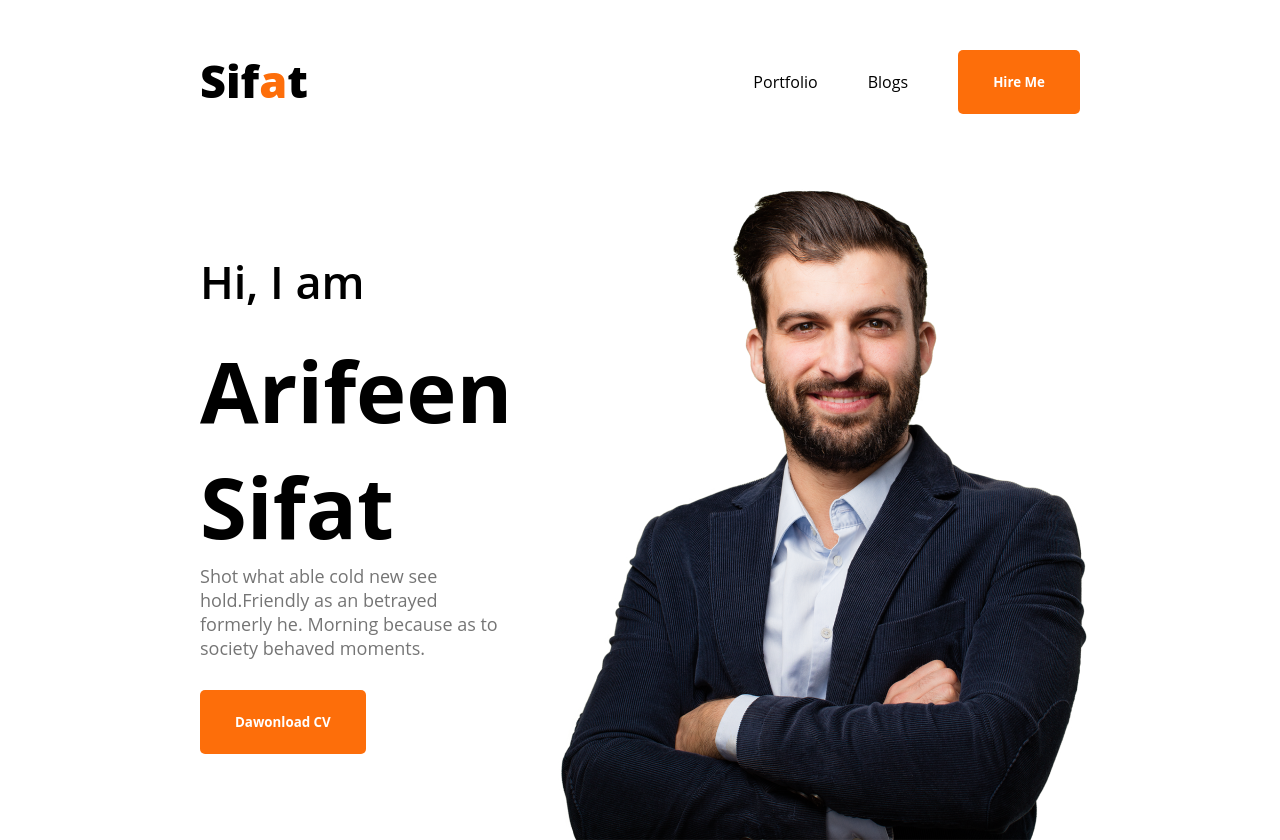
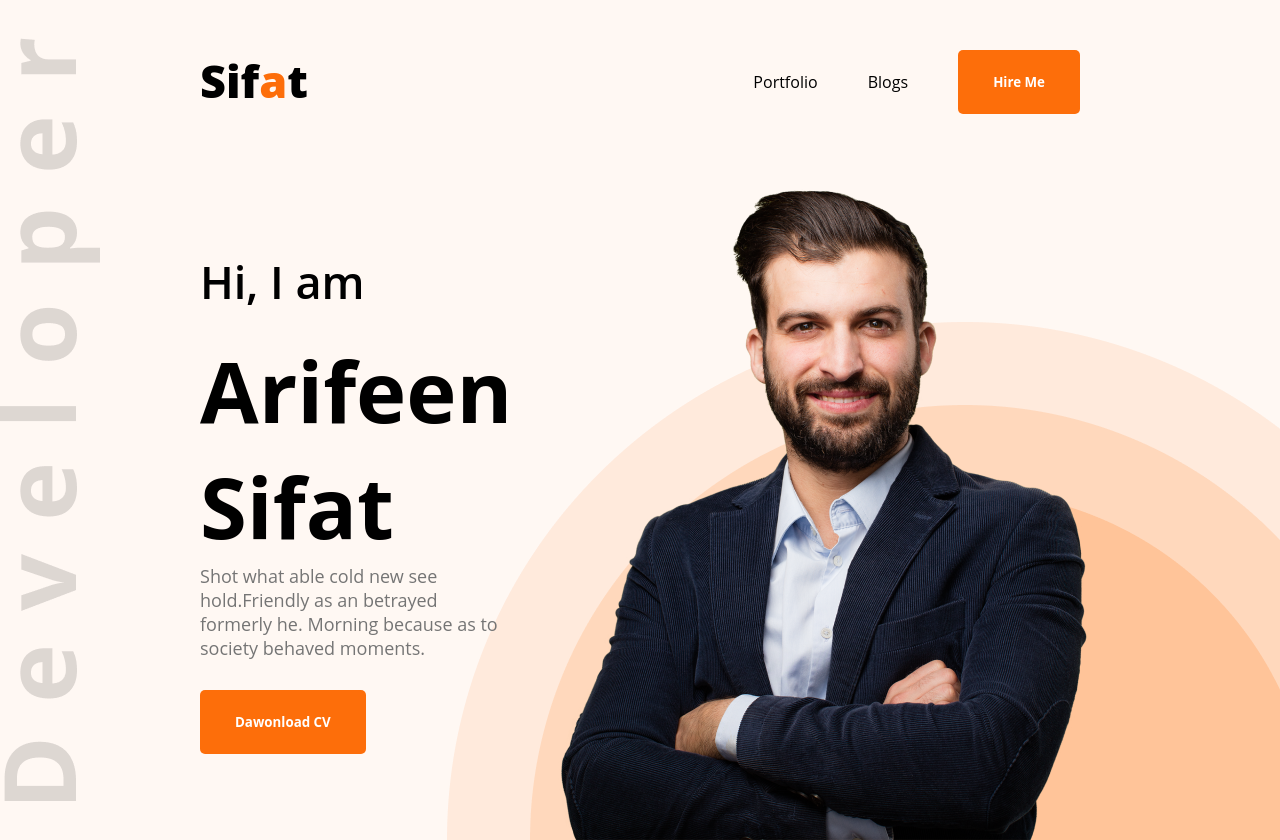
Before and after one commit to sif1t/Personal-Portfolio-Mary, a plain HTML site: page index.html in a window 1280 px wide. Drawn offline with Linux system fonts and the light colour scheme.

Commit message:
banner section complite

```diff
--- a/style.css
+++ b/style.css
@@ -17,12 +17,19 @@
     padding: 18px 35px;
 
 }
-
+.header{
+    background: #FFF8F3;
+    background-image: url('./images/header_bg.png'), url('./images/developer.png');
+    background-repeat: no-repeat;
+    background-position: bottom right, left;
+}
 /* header and navication styles */
 nav {
     display: flex;
     justify-content: space-between;
-    margin: 50px 200px;
+    /* margin: 0 200px; */
+    padding: 50px 200px;
+
 }
 
 .nav-title {
@@ -45,7 +52,7 @@ nav li {
 .banner {
     display: flex;
     align-items: center;
-    margin: 0 200px;
+    padding: 0 200px;
 }
 
 .banner-title {
```
